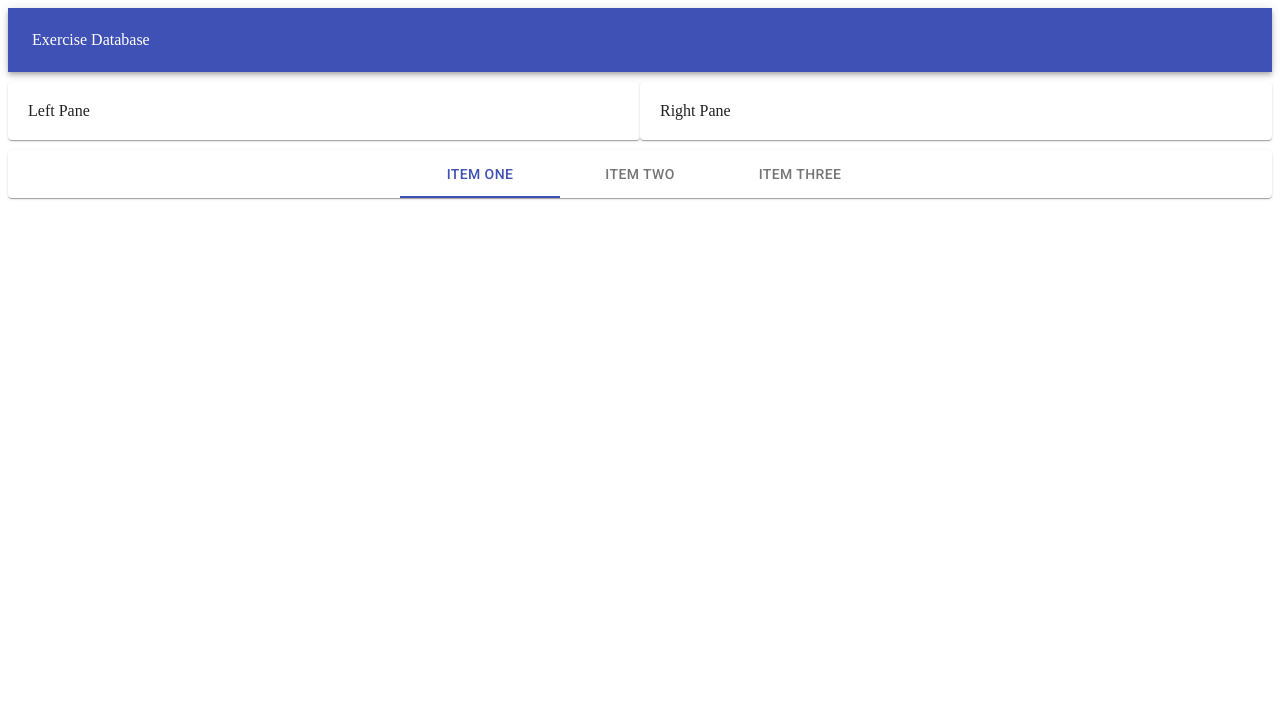
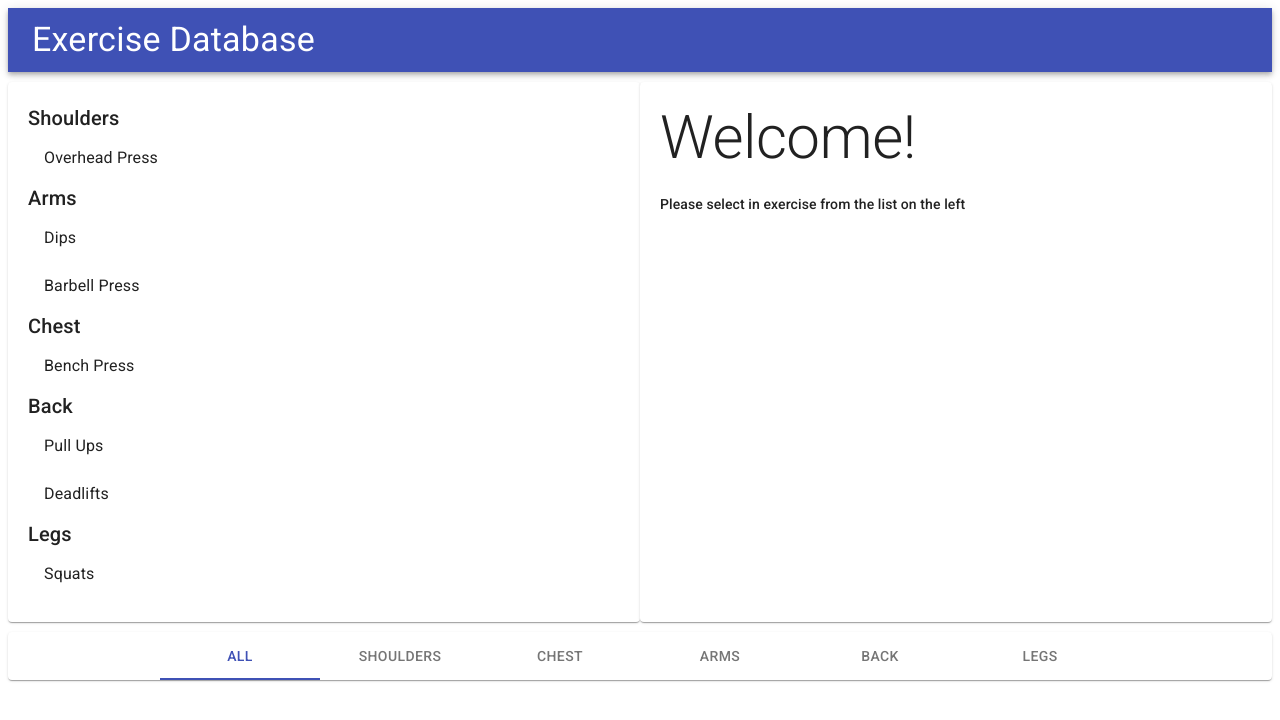
Before and after one commit to dahye-han/TIL, a React (Create React App) app in the folder front/CSS/MD/practice/: page / in a window 1280 px wide. Shown: the top 720 px of the page. Built offline with nearby package versions, Linux system fonts and the light colour scheme.

Commit message:
material design

```diff
--- a/front/CSS/MD/practice/src/Components/App.js
+++ b/front/CSS/MD/practice/src/Components/App.js
@@ -1,15 +1,36 @@
 import React, { Component, Fragment } from 'react';
 import { Header, Footer } from './Layouts/index';
-import Exercises from './Exercises';
+import Exercises from './Exercises/index';
+import { muscles, exercises } from '../store.js'
+export default class extends Component {
+    state = {
+        exercises
+    }
 
-export default class extends Component {
+    getExercisesByMuscles() {
+        return Object.entries(
+            this.state.exercises.reduce((exercises, exercise) => {
+                const { muscles } = exercise
+
+                exercises[muscles] = exercises[muscles] ? [...exercises[muscles], exercise] : [exercise]
+
+                return exercises
+            }, {})
+        )
+    }
+
     render() {
+        const exercises = this.getExercisesByMuscles();
         return <Fragment>
             <Header />
 
-            <Exercises />
+            <Exercises
+                exercises={exercises}
+            />
 
-            <Footer />
+            <Footer
+                muscles={muscles}
+            />
         </Fragment>
     }
 }
--- a/front/CSS/MD/practice/src/Components/Exercises/LeftPane.js
+++ /dev/null
@@ -1,7 +0,0 @@
-import React from 'react';
-import Paper from '@material-ui/core/Paper';
-
-export default ({ styles }) =>
-    <Paper style={styles.Paper}>
-        Left Pane
-    </Paper>
--- a/front/CSS/MD/practice/src/Components/Exercises/RightPane.js
+++ /dev/null
@@ -1,7 +0,0 @@
-import React from 'react';
-import Paper from '@material-ui/core/Paper';
-
-export default ({ styles }) =>
-    <Paper style={styles.Paper}>
-        Right Pane
-    </Paper>
--- a/front/CSS/MD/practice/src/Components/Exercises/index.js
+++ b/front/CSS/MD/practice/src/Components/Exercises/index.js
@@ -1,18 +1,46 @@
-import React from 'react';
-import Grid from '@material-ui/core/Grid';
-import LeftPane from './LeftPane';
-import RightPane from './RightPane';
+import React, { Fragment } from 'react';
+import { List, ListItem, ListItemText, Typography, Grid, Paper } from '@material-ui/core';
 
 const styles = {
-    Paper : { padding: 20, marginTop: 10, marginBottom: 10}
+    Paper : { padding: 20, marginTop: 10, marginBottom: 10, height: 500, overflowY: 'auto'}
 }
 
-export default props =>
+export default ({ exercises }) =>
     <Grid container>
         <Grid item sm>
-            <LeftPane styles={styles} />
+            <Paper style={styles.Paper}>
+               {exercises.map(([group, exercises]) => {
+                    return <Fragment>
+                                <Typography
+                                    variant="h6"
+                                    style={{textTransform: 'capitalize'}}
+                                >
+                                    {group}
+                                </Typography>
+                                <List component="ui">
+                                    {exercises.map(({ title }) =>
+                                        <ListItem button>
+                                            <ListItemText primary={title} />
+                                        </ListItem>
+                                    )}
+                                </List>
+                            </Fragment>
+               })}
+            </Paper>
         </Grid>
         <Grid item sm>
-            <RightPane styles={styles} />
+            <Paper style={styles.Paper}>
+                <Typography
+                    variant="h2"
+                >
+                    Welcome!
+                </Typography>
+                <Typography
+                    variant="subtitle2"
+                    style={{marginTop: 20}}
+                >
+                    Please select in exercise from the list on the left
+                </Typography>
+            </Paper>
         </Grid>
     </Grid>
--- a/front/CSS/MD/practice/src/Components/Layouts/Footer.js
+++ b/front/CSS/MD/practice/src/Components/Layouts/Footer.js
@@ -3,7 +3,7 @@
 import Tabs from '@material-ui/core/Tabs';
 import Tab from '@material-ui/core/Tab';
 
-export default props =>
+export default ({ muscles }) =>
     <Paper>
         <Tabs
         value={0}
@@ -11,8 +11,9 @@
         textColor="primary"
         centered
         >
-            <Tab label="Item One" />
-            <Tab label="Item Two" />
-            <Tab label="Item Three" />
+            <Tab label="All" />
+            {muscles.map(group =>
+                    <Tab label={group} />
+            )}
         </Tabs>
     </Paper>
--- a/front/CSS/MD/practice/src/Components/Layouts/Header.js
+++ b/front/CSS/MD/practice/src/Components/Layouts/Header.js
@@ -6,7 +6,7 @@
 export default props =>
     <AppBar position="static">
         <Toolbar>
-            <Typography variant="headline" color="inherit">
+            <Typography variant="h4" color="inherit">
                 Exercise Database
             </Typography>
         </Toolbar>
--- /dev/null
+++ b/front/CSS/MD/practice/src/store.js
@@ -0,0 +1,48 @@
+export const muscles = [
+    'shoulders', 'chest', 'arms', 'back', 'legs'
+]
+
+export const exercises = [
+    {
+        id: 'overhead-press',
+        title: 'Overhead Press',
+        description: 'Delts exercise...',
+        muscles: 'shoulders'
+    },
+    {
+        id: 'dips',
+        title: 'Dips',
+        description: 'Triceps exercise...',
+        muscles: 'arms'
+    },
+    {
+        id: 'barbell-curls',
+        title: 'Barbell Press',
+        description: 'Biceps exercise...',
+        muscles: 'arms'
+    },
+    {
+        id: 'bench-press',
+        title: 'Bench Press',
+        description: 'Chest exercise...',
+        muscles: 'chest'
+    },
+    {
+        id: 'pull-ups',
+        title: 'Pull Ups',
+        description: 'Back and biceps exercise...',
+        muscles: 'back'
+    },
+    {
+        id: 'deadlifts',
+        title: 'Deadlifts',
+        description: 'Back and led exercise...',
+        muscles: 'back'
+    },
+    {
+        id: 'squats',
+        title: 'Squats',
+        description: 'Legs exercise...',
+        muscles: 'legs'
+    },
+]
```
